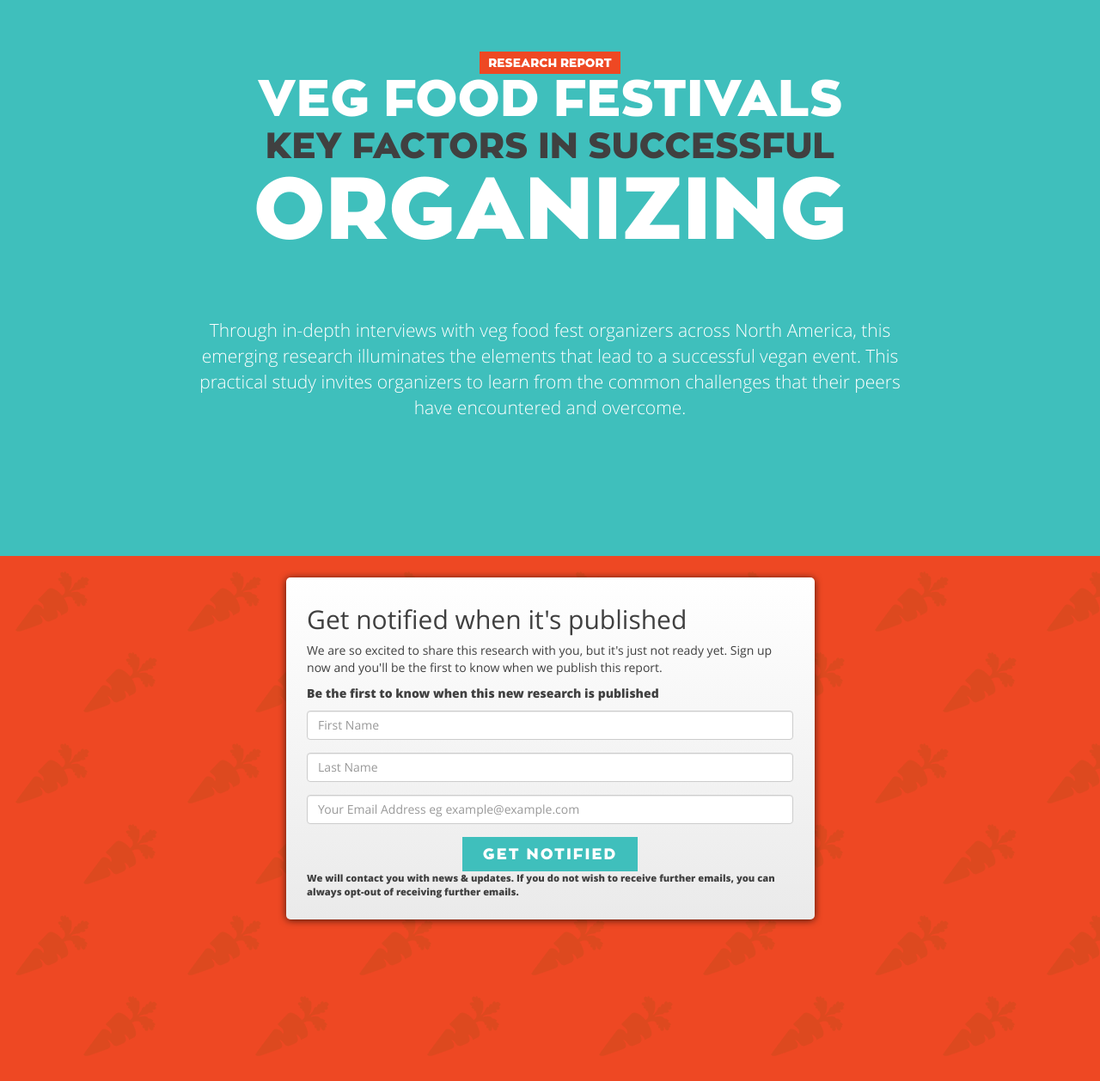
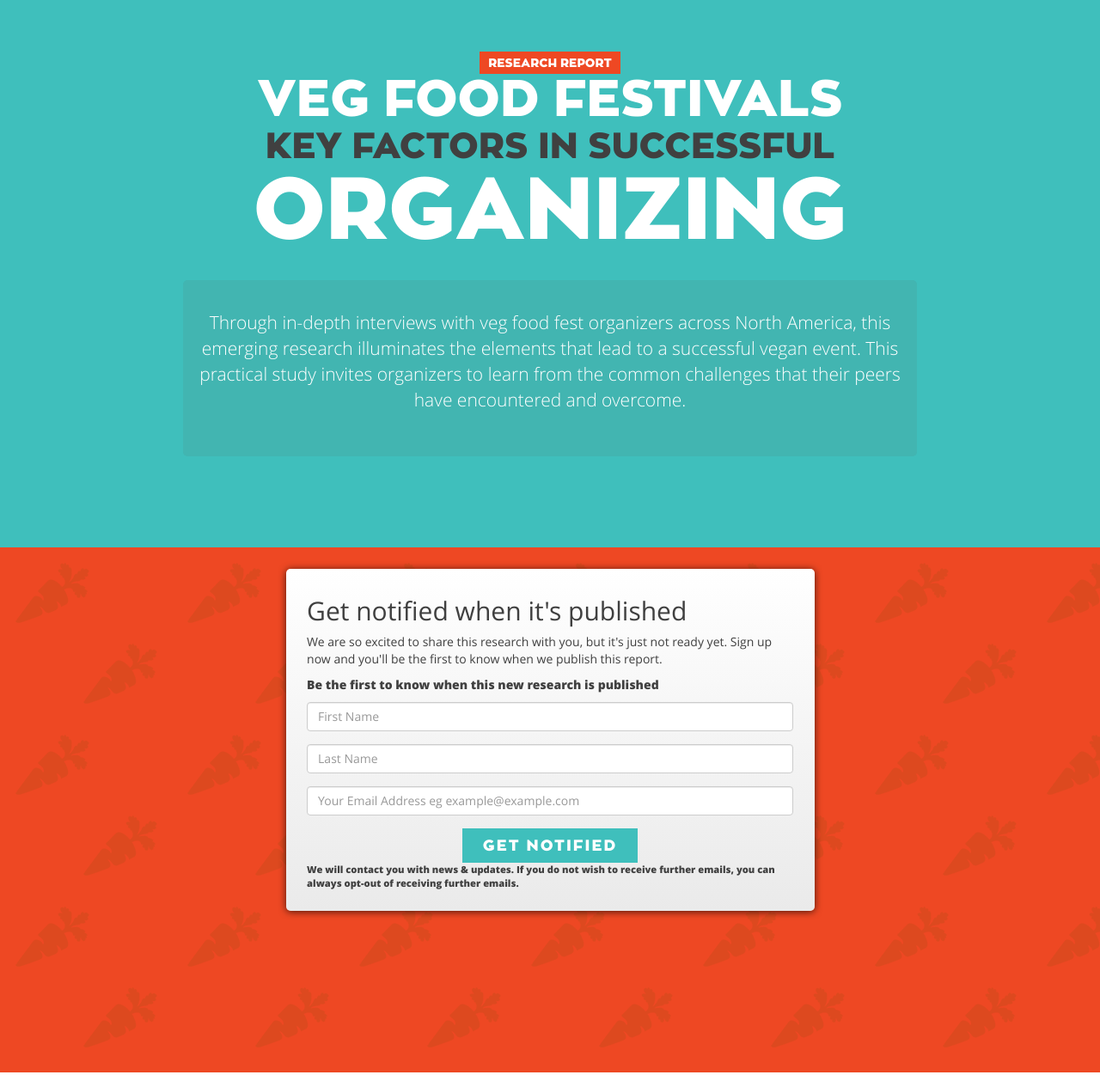
Before and after one commit to VegFest/vegfest.org, a Jekyll site: the page built from _posts/2016-07-07-research2016.md, in a window 1280 px wide. Shown: the whole page at 86% size. Built offline with Jekyll 4.4.1, drawn with Linux system fonts in a browser that asks for light colours.

Commit message:
add light background for intro text

```diff
--- a/_layouts/research2016-template.html
+++ b/_layouts/research2016-template.html
@@ -40,7 +40,7 @@
 				<h2 style="color: #404040;">Key Factors in Successful</h2>
 				<h3>Organizing</h1>
 				<div class="row">
-					<div class="col-sm-offset-1 col-sm-10">
+					<div class="col-sm-offset-1 col-sm-10" >
 						<p>
 							Through in-depth interviews with veg food fest organizers across North
 							America, this emerging research illuminates the elements that lead to
--- a/assets/stylesheets/vegfest-research-2016-style.css
+++ b/assets/stylesheets/vegfest-research-2016-style.css
@@ -16,8 +16,11 @@
   font-weight: {{site.brand.fontface.secondaryweight}};
   font-size: 1.5em;
   text-transform: none;
-  padding-top: 10%;
-  padding-bottom: 10%;
+  margin-top: 5%;
+  margin-bottom: 5%;
+  padding: 4% 2% 6% 2%;
+  background: rgba(80,119,115,.15);
+  border-radius: 5px;
 }
 #research-header h1 {
   font-weight: {{site.brand.fontface.primaryweight}};
```
